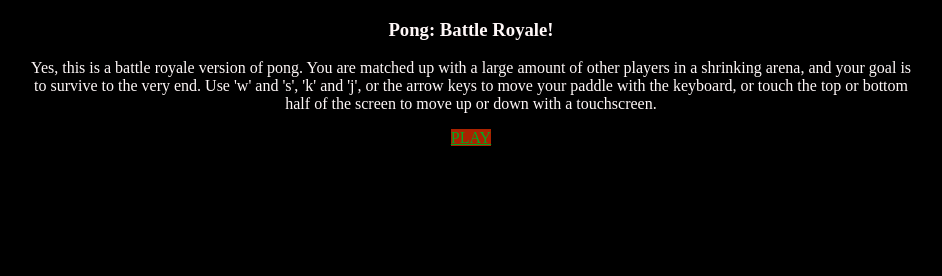
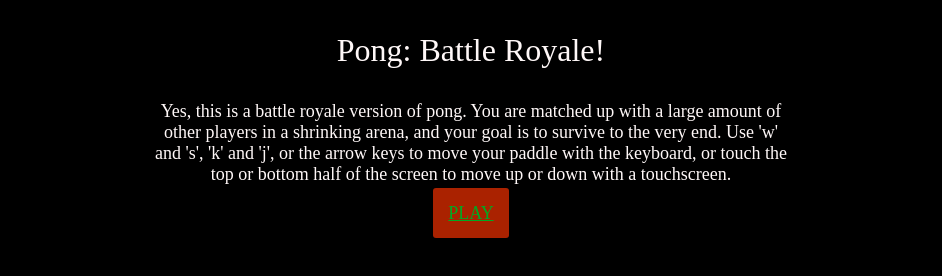
Before and after one commit to eli173/pong-br, a plain HTML site: page web/index.html in a window 1280 px wide. Shown: the whole page, without its empty margins (169-1111 px from the left). Drawn offline with Linux system fonts and the light colour scheme.

Commit message:
cleaned up index a little

```diff
--- a/web/index.html
+++ b/web/index.html
@@ -4,21 +4,32 @@
     <title>Pong: Battle Royale!</title>
     <style type="text/css">
       body { background-color: black; }
-      #content { width: 70%;
+      #content { width: 50%;
 	      display: block;
 	      margin: 0 auto;
 	      color: #fff8f8;
 	      text-align: center;
+	      font-size: large;
 	       }
+      #name {
+	  font-size: xx-large;
+      }
       #b {
 	  background-color: #aa2200;
 	  color: #00aa22;
+	  padding: 15px 15px 15px 15px;
+	  border-radius: 3px;
+      }
+    </style>
+    <style media="all and (max-width: 600px)">
+      #content {
+	  width: 80%;
       }
     </style>
   </head>
   <body>
     <div id="content">
-      <h3>Pong: Battle Royale!</h3>
+      <p id="name">Pong: Battle Royale!</p>
       <p>Yes, this is a battle royale version of pong. You are matched up with a large amount of other players in a shrinking arena, and your goal is to survive to the very end. Use 'w' and 's', 'k' and 'j', or the arrow keys to move your paddle with the keyboard, or touch the top or bottom half of the screen to move up or down with a touchscreen.</p>
       <a href="play.html" id="b">PLAY</a>
     </div>
```
Also changed, not shown: 1 other file.
